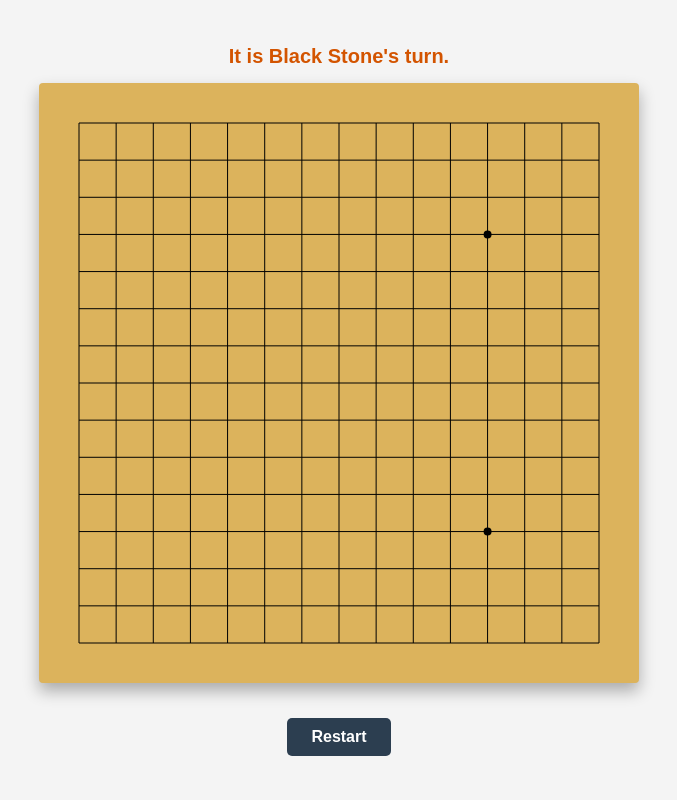
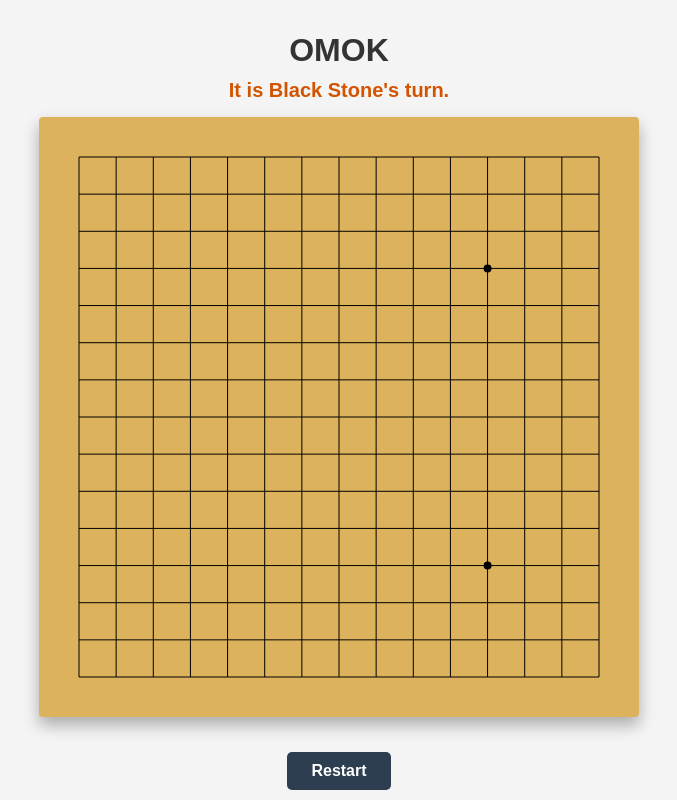
Before and after one commit to makgeolliman/makgeolliman.github.io, a plain HTML site: page omok/omok.html in a window 1280 px wide. Shown: the whole page, without its empty margins (301-978 px from the left). Drawn offline with Linux system fonts and the light colour scheme.

```diff
--- a/omok/omok.html
+++ b/omok/omok.html
@@ -46,7 +46,7 @@
     </style>
 </head>
 <body>
-
+    <H1 color=blue>OMOK</H1>
     <div id="status">It is Black Stone's turn.</div>
     <canvas id="board" width="600" height="600"></canvas>
     <div class="controls">
```
